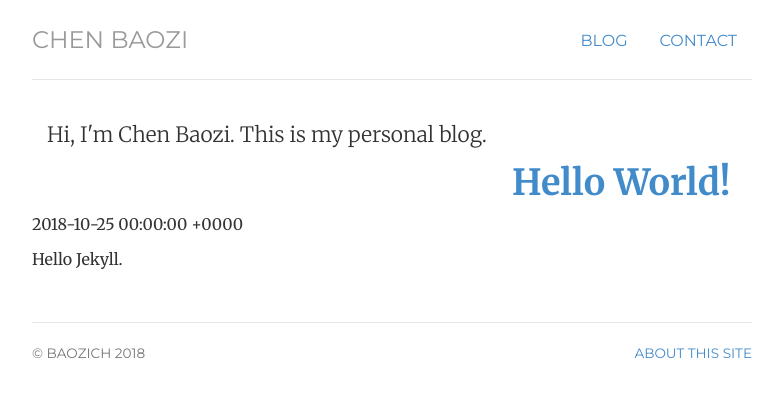
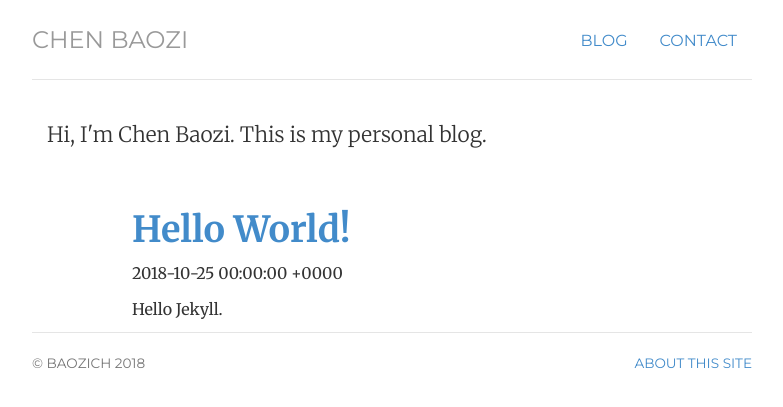
Before and after one commit to baozich/baozich.github.io, a Jekyll site: the page built from index.html, in a window 1280 px wide. Shown: the top 407 px of the page, without its empty margins (248-1031 px from the left). Built offline with Jekyll 4.4.1, drawn with Linux system fonts in a browser that asks for light colours.

Commit message:
Update front page index.html.

```diff
--- a/index.html
+++ b/index.html
@@ -10,9 +10,11 @@ description: Chen Baozi is a Programmer.
     <div itemscope itemtype="http://data-vocabulary.org/Person" class="col-sm-8">
         <p class="lead">Hi, I'm Chen Baozi. This is my personal blog.</p>
     </div>
-    <br>
+</div>
+
+<div class="blog">
     {% for post in site.posts limit:5 %}
-    <div>
+    <div class="blog single">
         <h1><a href="{{ post.url }}">{{ post.title }}</a></h1>
         <p class="author">
             <span class="date">{{ post.date }}</span>
```
